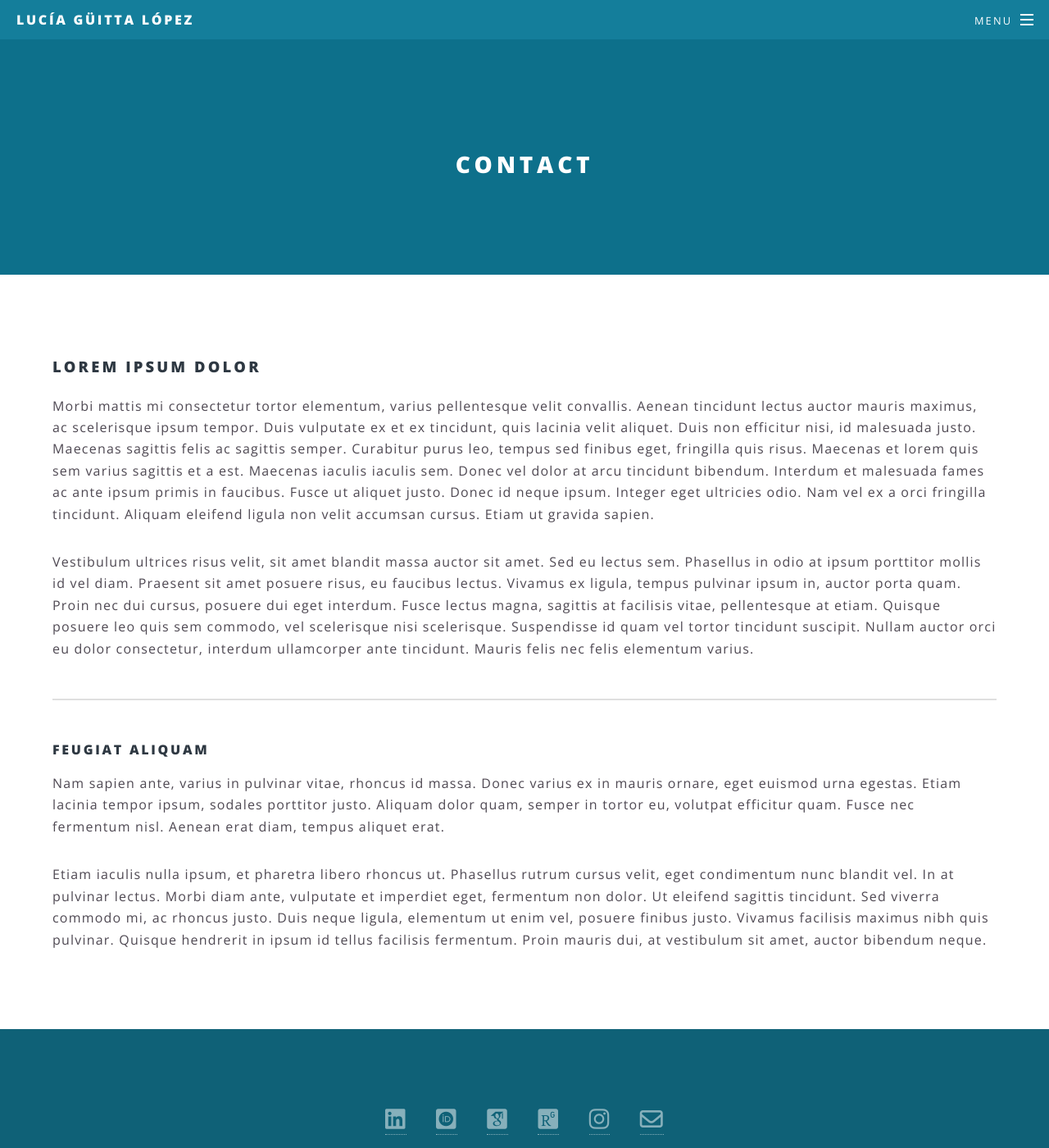
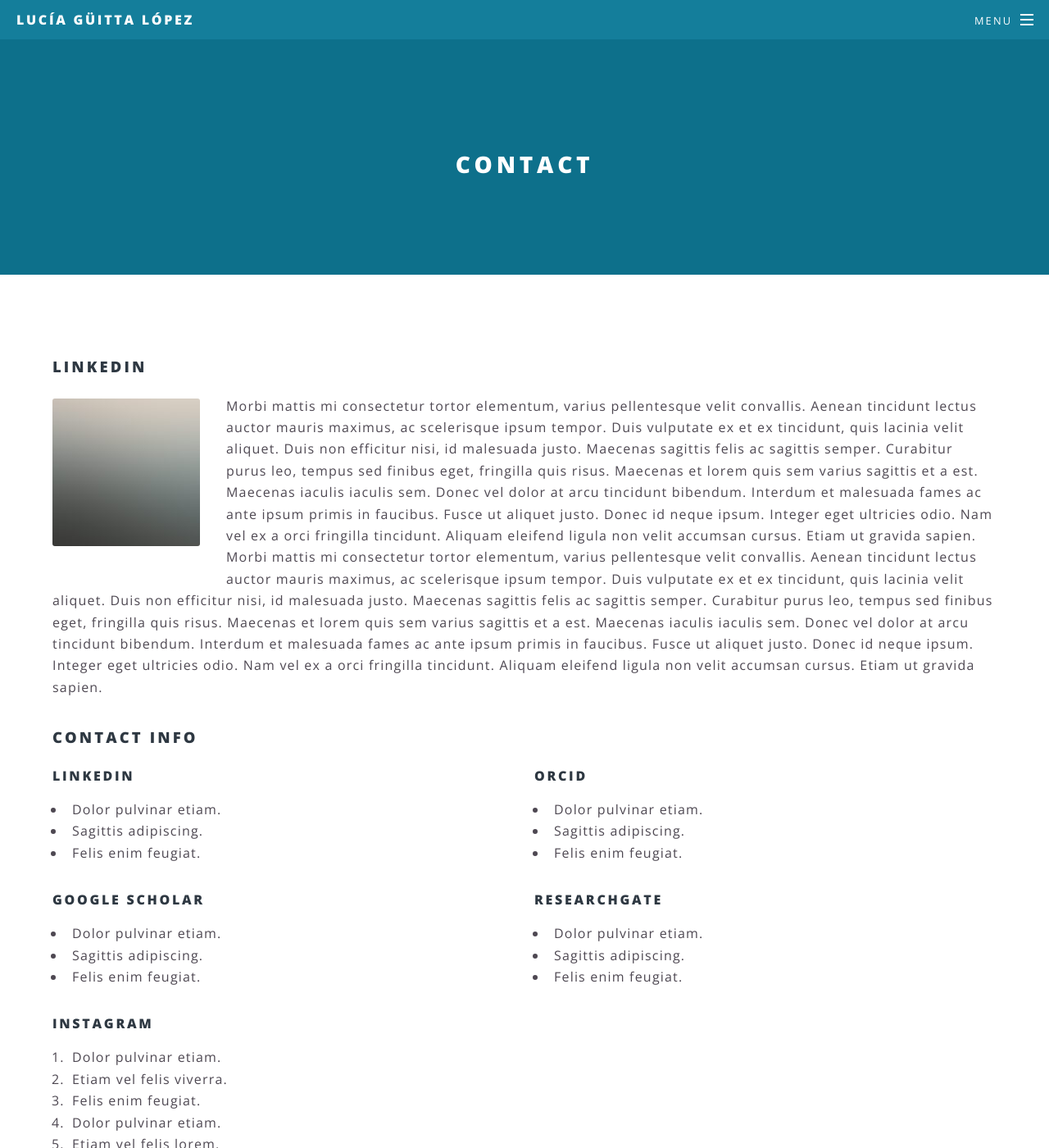
Before and after one commit to Lucia-Guitta/Lucia-Guitta.github.io, a Jekyll site: the page built from contact.html, in a window 1280 px wide and 1400 px high. Shown: the whole window at 82% size. Built offline with Jekyll 4.4.1, drawn with Linux system fonts in a browser that asks for light colours; some web fonts are replaced; some of the changed text lies outside the part shown.

Commit message:
Include Contact content

```diff
--- a/contact.html
+++ b/contact.html
@@ -2,15 +2,76 @@
 layout: page
 title: Contact
 ---
+<h3>LinkedIn</h3>
+<p><span class="image left"><img src="images/pic04.jpg" alt="" /></span>Morbi mattis mi consectetur tortor
+    elementum, varius pellentesque velit convallis. Aenean tincidunt lectus auctor mauris maximus, ac scelerisque
+    ipsum tempor. Duis vulputate ex et ex tincidunt, quis lacinia velit aliquet. Duis non efficitur nisi, id
+    malesuada justo. Maecenas sagittis felis ac sagittis semper. Curabitur purus leo, tempus sed finibus eget,
+    fringilla quis risus. Maecenas et lorem quis sem varius sagittis et a est. Maecenas iaculis iaculis sem. Donec
+    vel dolor at arcu tincidunt bibendum. Interdum et malesuada fames ac ante ipsum primis in faucibus. Fusce ut
+    aliquet justo. Donec id neque ipsum. Integer eget ultricies odio. Nam vel ex a orci fringilla tincidunt. Aliquam
+    eleifend ligula non velit accumsan cursus. Etiam ut gravida sapien. Morbi mattis mi consectetur tortor
+    elementum, varius pellentesque velit convallis. Aenean tincidunt lectus auctor mauris maximus, ac scelerisque
+    ipsum tempor. Duis vulputate ex et ex tincidunt, quis lacinia velit aliquet. Duis non efficitur nisi, id
+    malesuada justo. Maecenas sagittis felis ac sagittis semper. Curabitur purus leo, tempus sed finibus eget,
+    fringilla quis risus. Maecenas et lorem quis sem varius sagittis et a est. Maecenas iaculis iaculis sem. Donec
+    vel dolor at arcu tincidunt bibendum. Interdum et malesuada fames ac ante ipsum primis in faucibus. Fusce ut
+    aliquet justo. Donec id neque ipsum. Integer eget ultricies odio. Nam vel ex a orci fringilla tincidunt. Aliquam
+    eleifend ligula non velit accumsan cursus. Etiam ut gravida sapien.</p>
+<h3>Contact info</h3>
+<div class="row">
+    <div class="6u 12u$(medium)">
+        <h4>LinkedIn</h4>
+        <ul>
+            <li>Dolor pulvinar etiam.</li>
+            <li>Sagittis adipiscing.</li>
+            <li>Felis enim feugiat.</li>
+        </ul>
+    </div>
+    <div class="6u 12u$(medium)">
+        <h4>ORCID</h4>
+        <ul>
+            <li>Dolor pulvinar etiam.</li>
+            <li>Sagittis adipiscing.</li>
+            <li>Felis enim feugiat.</li>
+        </ul>
+    </div>
+    <div class="6u 12u$(medium)">
+        <h4>Google Scholar</h4>
+        <ul>
+            <li>Dolor pulvinar etiam.</li>
+            <li>Sagittis adipiscing.</li>
+            <li>Felis enim feugiat.</li>
+        </ul>
+    </div>
+    <div class="6u 12u$(medium)">
+        <h4>ResearchGate</h4>
+        <ul>
+            <li>Dolor pulvinar etiam.</li>
+            <li>Sagittis adipiscing.</li>
+            <li>Felis enim feugiat.</li>
+        </ul>
+    </div>
+    <div class="6u$ 12u$(medium)">
+        <h4>Instagram</h4>
+        <ol>
+            <li>Dolor pulvinar etiam.</li>
+            <li>Etiam vel felis viverra.</li>
+            <li>Felis enim feugiat.</li>
+            <li>Dolor pulvinar etiam.</li>
+            <li>Etiam vel felis lorem.</li>
+            <li>Felis enim et feugiat.</li>
+    </div>
+    <div class="6u 12u$(medium)">
+        <h4>Email</h4>
+        <ul>
+            <li>Dolor pulvinar etiam.</li>
+            <li>Sagittis adipiscing.</li>
+            <li>Felis enim feugiat.</li>
+        </ul>
+    </div>
 
-<h3>Lorem ipsum dolor</h3>
-<p>Morbi mattis mi consectetur tortor elementum, varius pellentesque velit convallis. Aenean tincidunt lectus auctor
-    mauris maximus, ac scelerisque ipsum tempor. Duis vulputate ex et ex tincidunt, quis lacinia velit aliquet. Duis non
-    efficitur nisi, id malesuada justo. Maecenas sagittis felis ac sagittis semper. Curabitur purus leo, tempus sed
-    finibus eget, fringilla quis risus. Maecenas et lorem quis sem varius sagittis et a est. Maecenas iaculis iaculis
-    sem. Donec vel dolor at arcu tincidunt bibendum. Interdum et malesuada fames ac ante ipsum primis in faucibus. Fusce
-    ut aliquet justo. Donec id neque ipsum. Integer eget ultricies odio. Nam vel ex a orci fringilla tincidunt. Aliquam
-    eleifend ligula non velit accumsan cursus. Etiam ut gravida sapien.</p>
+</div>
 <p>Vestibulum ultrices risus velit, sit amet blandit massa auctor sit amet. Sed eu lectus sem. Phasellus in odio at
     ipsum porttitor mollis id vel diam. Praesent sit amet posuere risus, eu faucibus lectus. Vivamus ex ligula, tempus
     pulvinar ipsum in, auctor porta quam. Proin nec dui cursus, posuere dui eget interdum. Fusce lectus magna, sagittis
```
Also changed, not shown: generic.html (+24 -7 lines), 1 other file.
